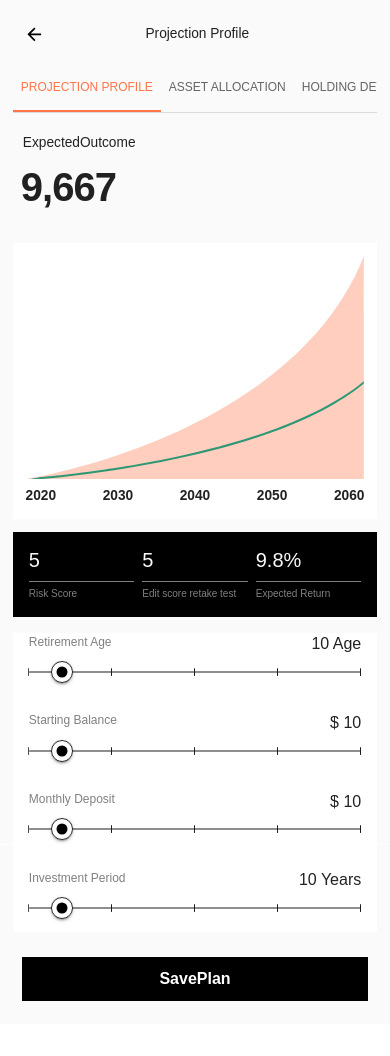
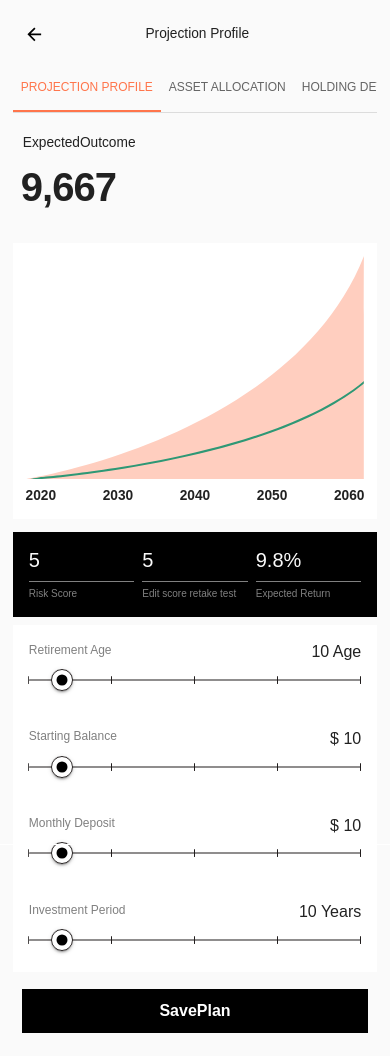
Before and after one commit to 1000jinah/d-project, a React (Create React App) app: page /projection/default in a window 390 px wide. Before the commit the page ends 1024 px from the top, so only its background shows below. Built offline with nearby package versions, Linux system fonts and the light colour scheme.

Commit message:
230412_전시_모바일사이즈_수정_4차

```diff
--- a/src/components/Sliders.jsx
+++ b/src/components/Sliders.jsx
@@ -127,7 +127,7 @@ export default function NonLinearSlider({ SliderTitle, SliderType }) {
   };
 
   return (
-    <Box mt="1rem">
+    <Box>
       <FlexBetween>
         <Typography
           fontSize={"12px"}
--- a/src/scenes/projection/default.jsx
+++ b/src/scenes/projection/default.jsx
@@ -176,7 +176,7 @@ function Projection() {
     const { t } = useTranslation("page");
     return (
       <Box my={1} backgroundColor={"#fff"}>
-        <Box m={2}>
+        <Box p={2} pb={1}>
           {/* Retirement Age */}
           <ProjectionSliders
             defaultValue
@@ -190,7 +190,7 @@ function Projection() {
             }
           />
         </Box>
-        <Box m={2}>
+        <Box p={2} pb={1}>
           {/* Starting Balance */}
           <ProjectionSliders
             SliderTitle={
@@ -203,7 +203,7 @@ function Projection() {
             }
           />
         </Box>
-        <Box m={2}>
+        <Box p={2} pb={1}>
           {/* Monthly Deposit */}
           <ProjectionSliders
             defaultValue
@@ -217,7 +217,7 @@ function Projection() {
             }
           />
         </Box>
-        <Box m={2}>
+        <Box p={2} pb={1}>
           {/* Investment Period */}
           <ProjectionSliders
             defaultValue
```
